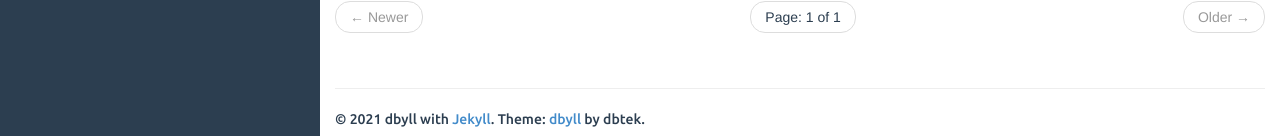
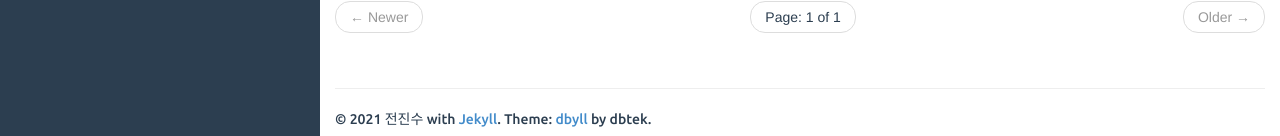
Before and after one commit to Jeonjsu/Jeonjsu.github.io, a Jekyll site: the page built from index.html, in a window 1280 px wide and 1206 px high. Shown: the part 1067-1203 px from the top of the window. Built offline with Jekyll 4.4.1, drawn with Linux system fonts in a browser that asks for light colours; the list of posts is cut into pages by our own code.

Commit message:
Update _config.yml

```diff
--- a/_config.yml
+++ b/_config.yml
@@ -18,7 +18,7 @@ defaults:
 
 description: Stylish Jekyll Theme
 author:
-  name: dbyll
+  name: 전진수
   email: dbyll@ismaildemirbilek.com
   github: dbtek
   twitter: dbtek
```
